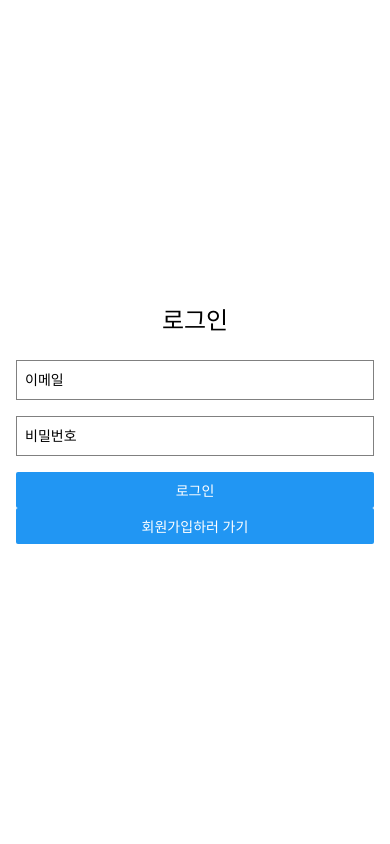
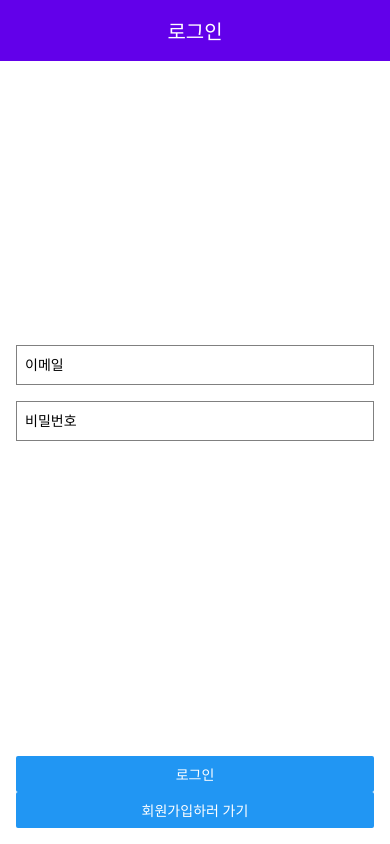
Before and after one commit to DAAC-A00/registerAndLoginTest01, a React Native app: screen / in a window 390 px wide. Built offline with nearby package versions, Linux system fonts and the light colour scheme.

Commit message:
<refact> jotai의 atom과 useAtom을 활용해 구현

```diff
--- a/src/App.tsx
+++ b/src/App.tsx
@@ -1,8 +1,9 @@
 // src/App.tsx
 
-import React, { useState, useEffect } from 'react'; // React와 상태 관리 훅(useState, useEffect)을 임포트합니다.
+import React, { useEffect } from 'react'; // React와 상태 관리 훅(useAtom, useEffect)을 임포트합니다.
 import { View, Text, TextInput, Button, StyleSheet, Alert, FlatList, TouchableOpacity } from 'react-native'; // React Native의 UI 컴포넌트를 임포트합니다.
 import AsyncStorage from '@react-native-async-storage/async-storage'; // 로컬 스토리지에 데이터를 저장하기 위한 라이브러리를 임포트합니다.
+import { atom, useAtom } from 'jotai'; // Jotai의 atom과 useAtom을 임포트합니다.
 
 // User 인터페이스를 정의합니다. 사용자 데이터의 구조를 설정합니다.
 interface User {
@@ -14,6 +15,18 @@ interface User {
   gender: string; // 사용자 성별
 }
 
+// 사용자 목록을 관리하는 atom을 정의합니다.
+const usersAtom = atom<User[]>([]); // 사용자 목록 상태를 정의하는 atom
+// 로그인 상태를 관리하는 atom을 정의합니다.
+const isLoggedInAtom = atom(false); // 로그인 상태를 정의하는 atom
+// 사용자 정보를 관리하는 atom을 정의합니다.
+const emailAtom = atom(''); // 이메일 입력 상태 atom
+const passwordAtom = atom(''); // 비밀번호 입력 상태 atom
+const nameAtom = atom(''); // 이름 입력 상태 atom
+const birthdateAtom = atom(''); // 생년월일 입력 상태 atom
+const genderAtom = atom(''); // 성별 입력 상태 atom
+const isSignUpScreenAtom = atom(false); // 회원가입 화면 여부를 관리하는 atom
+
 // 고유 ID를 생성하는 함수입니다. 임의의 문자열을 반환합니다.
 const generateId = () => {
   return Math.random().toString(36).substr(2, 9); // 랜덤한 문자열을 생성하여 반환합니다.
@@ -21,14 +34,15 @@ const generateId = () => {
 
 // App 컴포넌트를 정의합니다.
 const App = () => {
-  const [isLoggedIn, setIsLoggedIn] = useState(false); // 로그인 상태를 관리하는 상태 변수입니다.
-  const [email, setEmail] = useState(''); // 이메일 입력을 관리하는 상태 변수입니다.
-  const [password, setPassword] = useState(''); // 비밀번호 입력을 관리하는 상태 변수입니다.
-  const [name, setName] = useState(''); // 이름 입력을 관리하는 상태 변수입니다.
-  const [birthdate, setBirthdate] = useState(''); // 생년월일 입력을 관리하는 상태 변수입니다.
-  const [gender, setGender] = useState(''); // 성별 입력을 관리하는 상태 변수입니다.
-  const [users, setUsers] = useState<User[]>([]); // 사용자 목록을 관리하는 상태 변수입니다.
-  const [isSignUpScreen, setIsSignUpScreen] = useState(false); // 회원가입 화면 여부를 관리하는 상태 변수입니다.
+  // Jotai의 useAtom 훅을 사용하여 상태를 관리합니다.
+  const [isLoggedIn, setIsLoggedIn] = useAtom(isLoggedInAtom); // 로그인 상태 atom을 사용
+  const [users, setUsers] = useAtom(usersAtom); // 사용자 목록 atom을 사용
+  const [email, setEmail] = useAtom(emailAtom); // 이메일 입력을 관리하는 상태 변수입니다.
+  const [password, setPassword] = useAtom(passwordAtom); // 비밀번호 입력을 관리하는 상태 변수입니다.
+  const [name, setName] = useAtom(nameAtom); // 이름 입력을 관리하는 상태 변수입니다.
+  const [birthdate, setBirthdate] = useAtom(birthdateAtom); // 생년월일 입력을 관리하는 상태 변수입니다.
+  const [gender, setGender] = useAtom(genderAtom); // 성별 입력을 관리하는 상태 변수입니다.
+  const [isSignUpScreen, setIsSignUpScreen] = useAtom(isSignUpScreenAtom); // 회원가입 화면 여부를 관리하는 상태 변수입니다.
 
   // 컴포넌트가 처음 렌더링될 때 사용자 데이터를 로드합니다.
   useEffect(() => {
@@ -101,75 +115,87 @@ const App = () => {
     // App 컴포넌트의 반환 부분입니다.
   return (
     <View style={styles.container}>
-        {isLoggedIn ? ( // 로그인 상태에 따라 화면을 다르게 표시합니다.
-          <View>
-            <Text style={styles.title}>로그인 완료</Text>
+      <View style={styles.appBar}>
+        <Text style={styles.appBarTitle}>
+          {isLoggedIn ? '로그인 완료' : isSignUpScreen ? '회원가입' : '로그인'}
+        </Text>
+      </View>
+      <View style={styles.content}>
+        {isLoggedIn ? (
           <FlatList
             data={users} // 사용자 목록 데이터
             keyExtractor={(item) => item.id} // 고유 ID를 키로 사용하여 각 항목을 식별합니다.
             renderItem={renderItem} // 각 항목을 렌더링하는 함수
           />
-            <Button title="로그아웃" onPress={handleLogout} />
-          </View>
-        ) : isSignUpScreen ? ( // 회원가입 화면 여부에 따라 다르게 표시합니다.
+        ) : isSignUpScreen ? (
           <View>
-            <Text style={styles.title}>회원가입</Text>
             <TextInput
               style={styles.input} // 입력 필드 스타일
-              placeholder="이메일" // 이메일 입력 필드에 대한 설명
-              value={email} // 이메일 상태 변수의 값
-              onChangeText={setEmail} // 이메일 입력 변경 시 상태 업데이트
-              keyboardType="email-address" // 이메일 입력 시 이메일 키패드 표시
+              placeholder="이메일"
+              value={email}
+              onChangeText={setEmail}
+              keyboardType="email-address"
             />
             <TextInput
-              style={styles.input} // 입력 필드 스타일
-              placeholder="비밀번호" // 비밀번호 입력 필드에 대한 설명
-              value={password} // 비밀번호 상태 변수의 값
-              onChangeText={setPassword} // 비밀번호 입력 변경 시 상태 업데이트
-              secureTextEntry // 비밀번호 보안 입력
+              style={styles.input}
+              placeholder="비밀번호"
+              value={password}
+              onChangeText={setPassword}
+              secureTextEntry
             />
             <TextInput
-              style={styles.input} // 입력 필드 스타일
-              placeholder="이름" // 이름 입력 필드에 대한 설명
-              value={name} // 이름 상태 변수의 값
-              onChangeText={setName} // 이름 입력 변경 시 상태 업데이트
+              style={styles.input}
+              placeholder="이름"
+              value={name}
+              onChangeText={setName}
             />
             <TextInput
-              style={styles.input} // 입력 필드 스타일
-              placeholder="생년월일 (YYYY-MM-DD)" // 생년월일 입력 필드에 대한 설명
-              value={birthdate} // 생년월일 상태 변수의 값
-              onChangeText={setBirthdate} // 생년월일 입력 변경 시 상태 업데이트
+              style={styles.input}
+              placeholder="생년월일 (YYYY-MM-DD)"
+              value={birthdate}
+              onChangeText={setBirthdate}
             />
             <TextInput
+              style={styles.input}
+              placeholder="성별"
+              value={gender}
+              onChangeText={setGender}
+            />
+          </View>
+        ) : (
+          <View>
+            <TextInput
               style={styles.input} // 입력 필드 스타일
-              placeholder="성별" // 성별 입력 필드에 대한 설명
-              value={gender} // 성별 상태 변수의 값
-              onChangeText={setGender} // 성별 입력 변경 시 상태 업데이트
+              placeholder="이메일"
+              value={email}
+              onChangeText={setEmail}
+              keyboardType="email-address"
             />
+            <TextInput
+              style={styles.input}
+              placeholder="비밀번호"
+              value={password}
+              onChangeText={setPassword}
+              secureTextEntry
+            />
+          </View>
+        )}
+      </View>
+      <View style={styles.buttonContainer}>
+        {isLoggedIn ? (
+          <Button title="로그아웃" onPress={handleLogout} />
+        ) : isSignUpScreen ? (
+          <>
             <Button title="회원가입" onPress={handleSignUp} />
             <Button title="로그인 화면으로 돌아가기" onPress={() => setIsSignUpScreen(false)} />
-          </View>
-        ) : ( // 로그인 화면인 경우
-          <View>
-            <Text style={styles.title}>로그인</Text>
-            <TextInput
-              style={styles.input} // 입력 필드 스타일
-              placeholder="이메일" // 이메일 입력 필드에 대한 설명
-              value={email} // 이메일 상태 변수의 값
-              onChangeText={setEmail} // 이메일 입력 변경 시 상태 업데이트
-              keyboardType="email-address" // 이메일 입력 시 이메일 키패드 표시
-            />
-            <TextInput
-              style={styles.input} // 입력 필드 스타일
-              placeholder="비밀번호" // 비밀번호 입력 필드에 대한 설명
-              value={password} // 비밀번호 상태 변수의 값
-              onChangeText={setPassword} // 비밀번호 입력 변경 시 상태 업데이트
-              secureTextEntry // 비밀번호 보안 입력
-            />
+          </>
+        ) : (
+          <>
             <Button title="로그인" onPress={handleLogin} />
             <Button title="회원가입하러 가기" onPress={() => setIsSignUpScreen(true)} />
+          </>
+        )}
       </View>
-        )}
     </View>
   );
 };
@@ -178,13 +204,23 @@ const App = () => {
 const styles = StyleSheet.create({
   container: {
     flex: 1, // 화면 전체를 차지하도록 설정
+  },
+  appBar: {
+    backgroundColor: '#6200ea', // AppBar 배경 색상
+    padding: 16, // AppBar 여백
+    alignItems: 'center', // 가운데 정렬
+  },
+  appBarTitle: {
+    color: 'white', // AppBar 제목 색상
+    fontSize: 20, // 제목 글자 크기
+  },
+  content: {
+    flex: 1, // 남은 공간을 차지하도록 설정
     justifyContent: 'center', // 세로 방향 가운데 정렬
-      padding: 16, // 주위 여백 설정
+    paddingHorizontal: 16, // 좌우 여백
   },
-    title: {
-      fontSize: 24, // 제목 글자 크기
-      marginBottom: 24, // 제목 아래 여백
-      textAlign: 'center', // 제목 가운데 정렬
+  buttonContainer: {
+    padding: 16, // 버튼 주위 여백
   },
   input: {
     height: 40, // 입력 필드 높이
```
Lines whose indentation alone changed are shown as unchanged.
